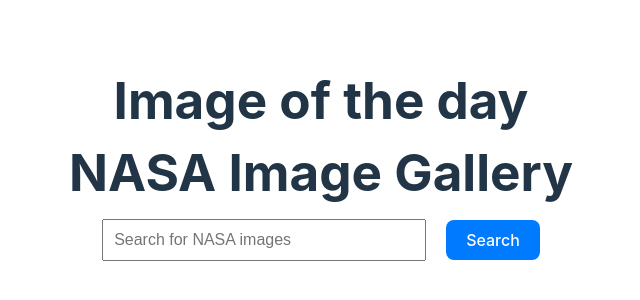
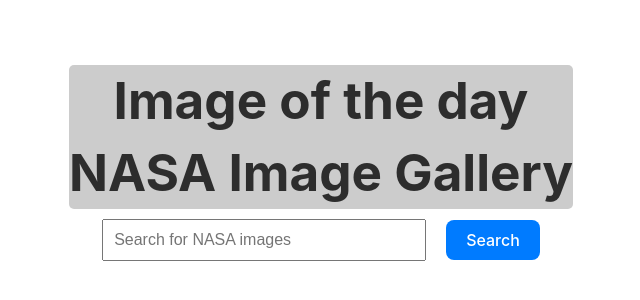
Before and after one commit to penkalDev/nasa_gallery, a React (Vite) app: page / in a window 1280 px wide. Shown: the part 222-522 px from the top of the page, without its empty margins (319-959 px from the left). Built offline with nearby package versions, Linux system fonts and the light colour scheme; no server answers.

Commit message:
New header style

```diff
--- a/src/App.css
+++ b/src/App.css
@@ -17,6 +17,10 @@
 .header {
   text-align: center;
   margin-bottom: 10px;
+  background-color: #ccc;
+  color: #2d2d2d;
+  border-radius: 5px;
+  width: 100%;
 }
 
 /* SEARCH CONTAINER */
--- a/src/components/Header.jsx
+++ b/src/components/Header.jsx
@@ -18,7 +18,7 @@
           />
 
         )}
-        <h3>{imageTitle}</h3>
+        <h2>{imageTitle}</h2>
       </div>
       <h1>NASA Image Gallery</h1>
     </header>
```
